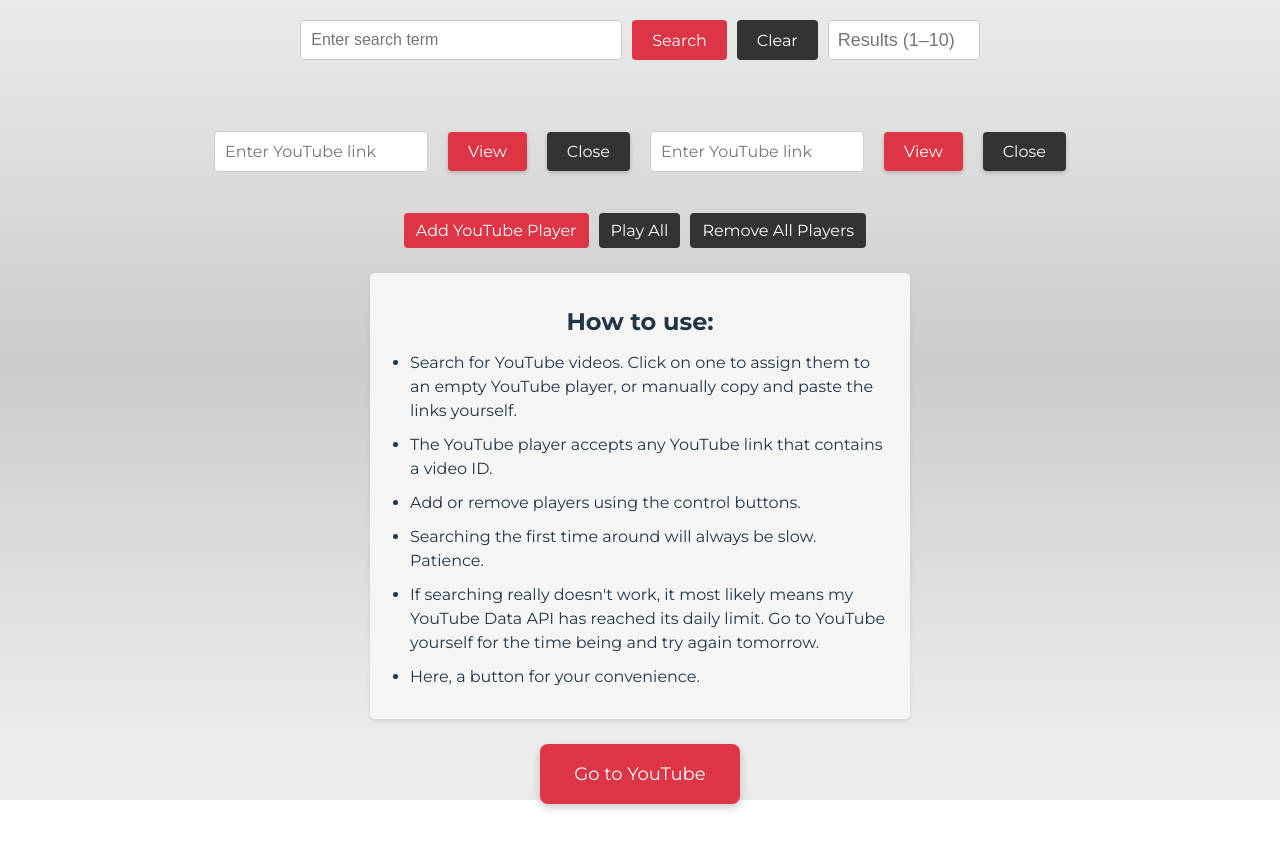
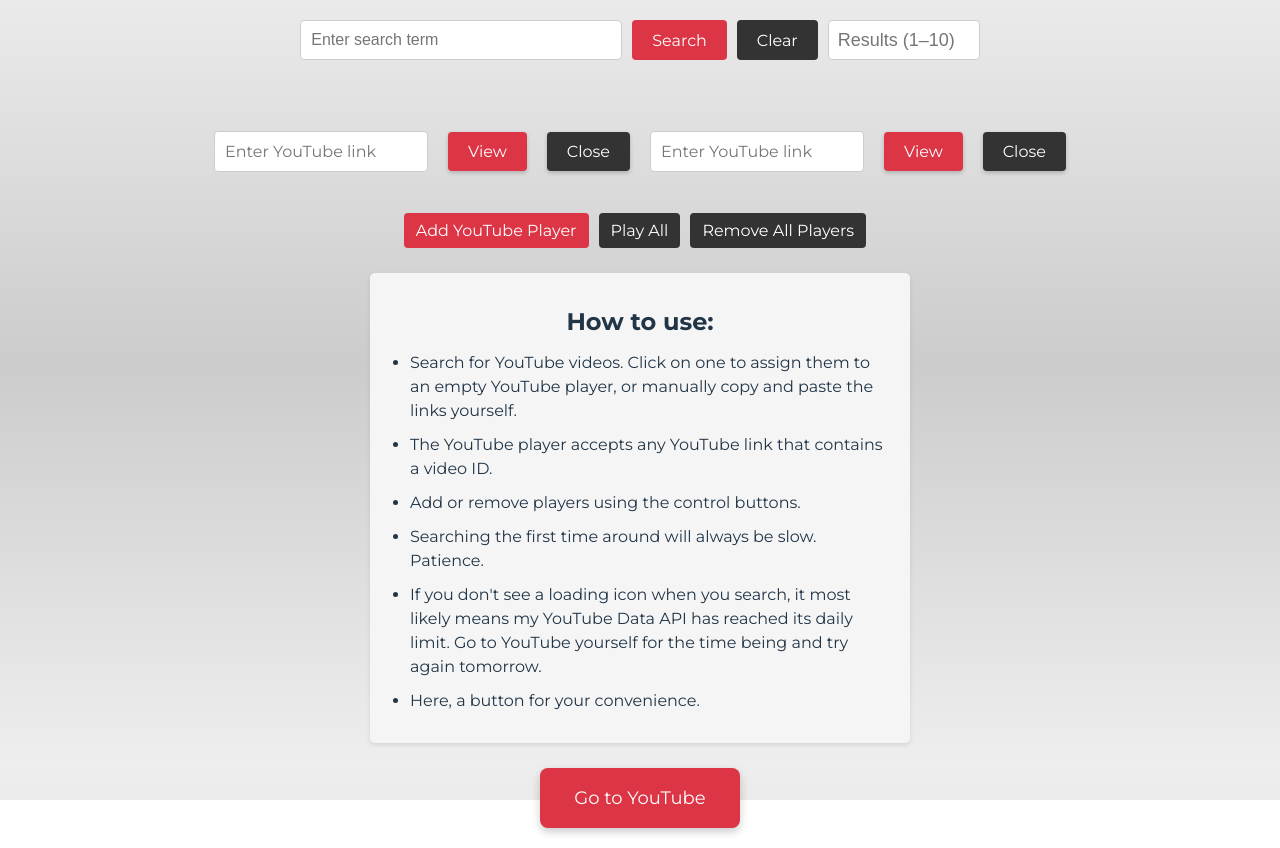
Before and after one commit to ArmSiwatK/play-multiple-videos, a React (Vite) app: page / in a window 1280 px wide. Before the commit the page ends 824 px from the top, so only its background shows below. Built offline with nearby package versions, Linux system fonts and the light colour scheme.

Commit message:
update: Instructions

```diff
--- a/src/App.jsx
+++ b/src/App.jsx
@@ -2,7 +2,7 @@ import React, { useState } from 'react';
 import Background from './components/Background/Background';
 import YouTubeSearch from './components/YouTubeSearch/YouTubeSearch';
 import PlayerArray from './components/PlayerArray/PlayerArray';
-import Instruction from './components/Instruction/Instruction';
+import Instructions from './components/Instructions/Instructions';
 import './App.css';
 
 function App() {
@@ -17,7 +17,7 @@ function App() {
       <Background />
       <YouTubeSearch onVideoUrlCopy={handleVideoUrlCopy} />
       <PlayerArray videoUrl={videoUrl} />
-      <Instruction />
+      <Instructions />
       <a
         href="https://www.youtube.com"
         className="youtube-button"
--- a/src/components/Instruction/Instruction.jsx
+++ b/src/components/Instructions/Instructions.jsx
@@ -1,5 +1,5 @@
 import React from 'react';
-import './Instruction.css';
+import './Instructions.css';
 
 const Instruction = () => {
     return (
@@ -10,7 +10,7 @@ const Instruction = () => {
                 <li>The YouTube player accepts any YouTube link that contains a video ID.</li>
                 <li>Add or remove players using the control buttons.</li>
                 <li>Searching the first time around will always be slow. Patience.</li>
-                <li>If searching really doesn't work, it most likely means my YouTube Data API has reached its daily limit. Go to YouTube yourself for the time being and try again tomorrow.</li>
+                <li>If you don't see a loading icon when you search, it most likely means my YouTube Data API has reached its daily limit. Go to YouTube yourself for the time being and try again tomorrow.</li>
                 <li>Here, a button for your convenience.</li>
             </ul>
         </div>
```
Also changed, not shown: src/components/Instructions/Instructions.css (renamed from src/components/Instruction/Instruction.css).
